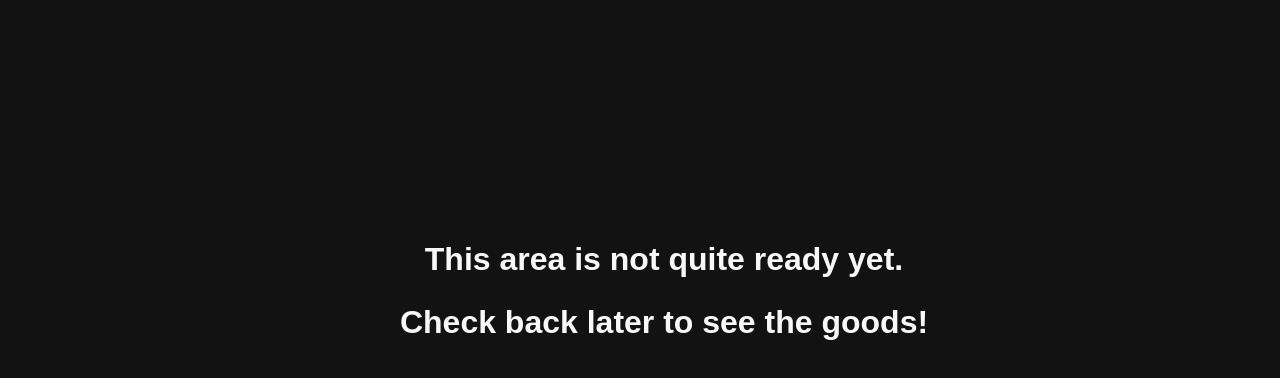
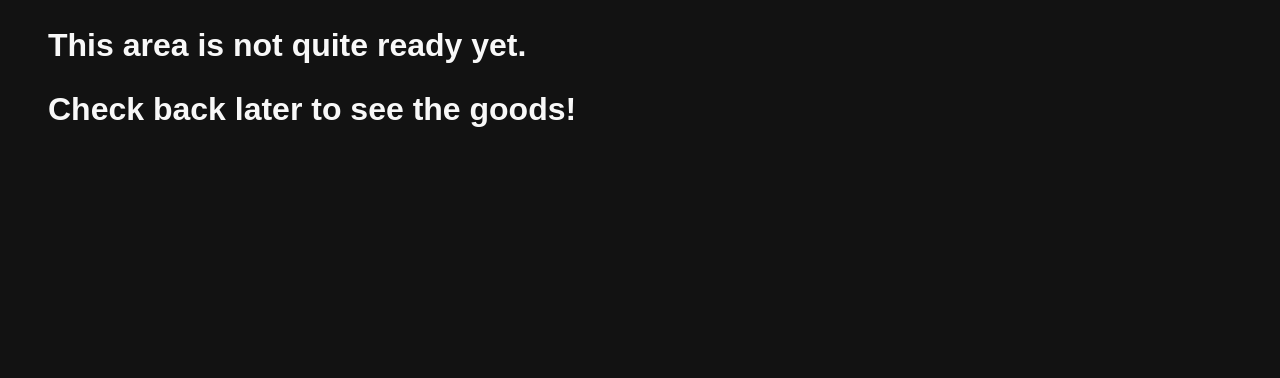
Before and after one commit to ajaymahiwal/vdaranze.github.io, a plain HTML site: page designs.html in a window 1280 px wide. Shown: the part 80-458 px from the top of the page. Drawn offline with Linux system fonts and the light colour scheme; a web font is replaced by a local one.

Commit message:
Updated css

```diff
--- a/styles.css
+++ b/styles.css
@@ -363,13 +363,3 @@ padding-top: 125px;
     vertical-align: center;
     width: 100%;
 }
-
-
-.not_ready {
-    margin-top: 240px;
-    font-family: "neue-haas-grotesk-display", sans-serif;
-    text-align: center;
-    font-weight: 700;
-    display: block;
-    max-width: 100%;
-}
```
